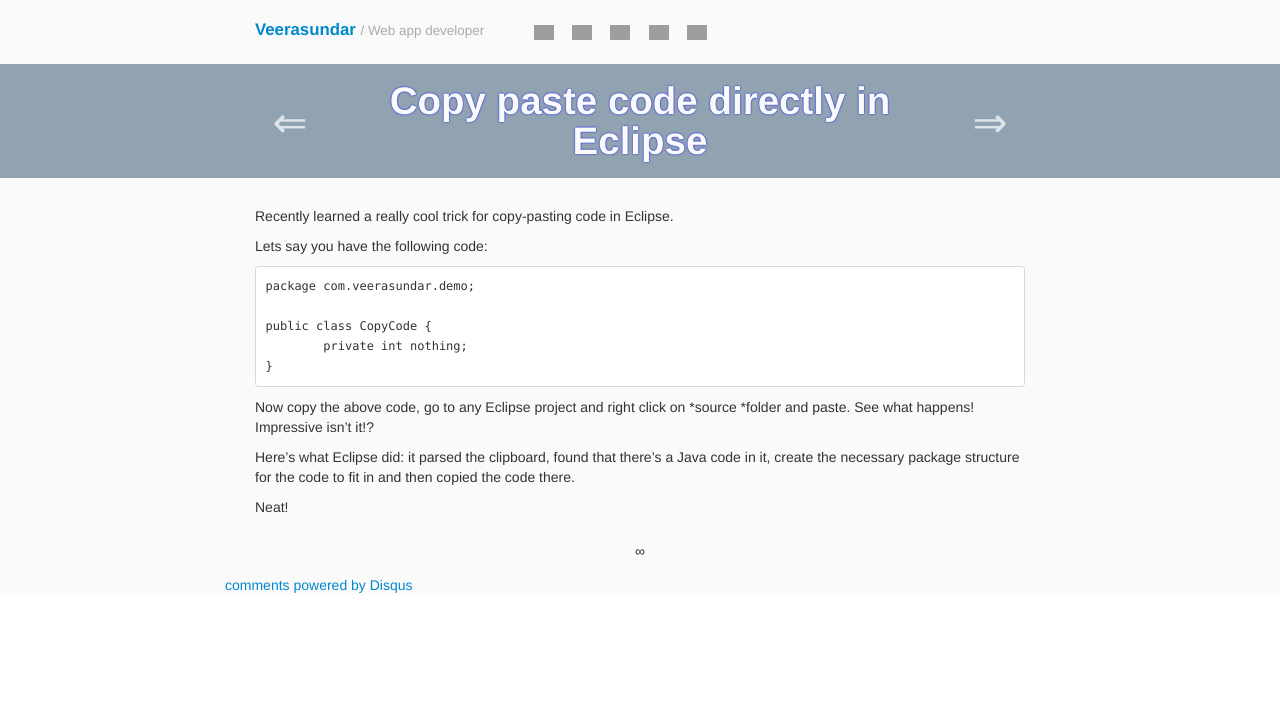
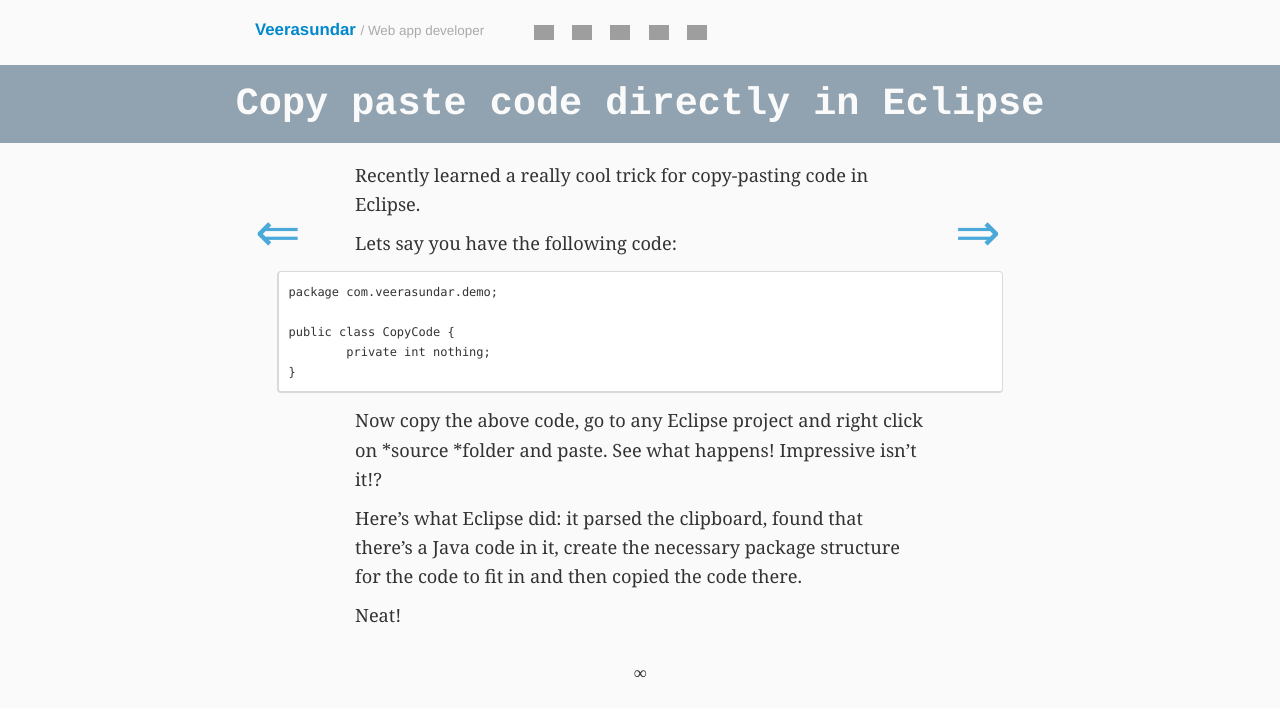
Before and after one commit to canwe/blog, a Jekyll site: the page built from _posts/2011-09-10-copy-paste-code-directly-in-eclipse.md, in a window 1280 px wide. Shown: the top 717 px of the page. Built offline with Jekyll 4.4.1, drawn with Linux system fonts in a browser that asks for light colours; some web fonts are replaced; Markdown is read by kramdown in place of the engine named in the settings; comment, search, counter and statistics services are not loaded; grey boxes are pictures that could not be loaded.

Commit message:
Layout changes.

```diff
--- a/_layouts/default.html
+++ b/_layouts/default.html
@@ -5,6 +5,9 @@
    <title>{{ page.title }}</title>
    <meta name="author" content="Veerasundar" />
    <meta name="viewport" content="width=device-width, initial-scale=1.0">
+
+   <!--Google font -->
+   <link href='http://fonts.googleapis.com/css?family=Amethysta' rel='stylesheet' type='text/css'>
 
    <!-- syntax highlighting CSS -->
    <link rel="stylesheet" href="/blog/css/syntax.css" type="text/css" />
@@ -14,6 +17,7 @@
 
    <!-- Homepage CSS -->
    <link rel="stylesheet" href="/blog/css/screen.css" type="text/css" media="screen, projection" />
+
 
 </head>
 <body>
--- a/_layouts/post.html
+++ b/_layouts/post.html
@@ -3,28 +3,30 @@
 ---
 <div id="post">
     <div class='hero'>
-        <div class='container'>
+        <h1>{{ page.title }}</h1>
+    </div>
+    <div class='content container'>
         <div class='row'>
-                <section class='span1 prev arrow'>
+            <section class='span1 prev arrow hidden-phone'>
                 <a href='/blog{{ page.previous.url }}' title='{{ page.previous.title }}'>&#8656;</a>
             </section>
-                <section class='title span6'>
-                    <h1>{{ page.title }}</h1>
-                </section>
-                <section class='span1 next arrow'>
+            <article class='span6'>
+                {{ content }}
+            </article>
+            <section class='span1 next arrow hidden-phone'>
                 <a href='/blog{{ page.next.url }}' title='{{ page.next.title }}'>&#8658;</a>
             </section>
         </div>
+        <div class='endfinity row'>&#8734;</div>
+        <div class='row'>
+            <div class="fb-like-box span8" data-href="https://www.facebook.com/veera.sundar.blog" data-width="750" data-show-faces="true" data-stream="false" data-header="false">
             </div>
         </div>
-    <div class='content container'>
-        {{ content }}
     </div>
 
     <div class='comments container'>
-        <div class='endfinity row'>&#8734;</div>
         <div class='row'>
-            <div id="disqus_thread"></div>
+            <div id="disqus_thread" class='span8'></div>
             <script type="text/javascript">
                 /* * * CONFIGURATION VARIABLES: EDIT BEFORE PASTING INTO YOUR WEBPAGE * * */
                 var disqus_shortname = 'vraa'; // required: replace example with your forum shortname
@@ -36,9 +38,14 @@
                     (document.getElementsByTagName('head')[0] || document.getElementsByTagName('body')[0]).appendChild(dsq);
                 })();
             </script>
-                <noscript>Please enable JavaScript to view the <a href="http://disqus.com/?ref_noscript">comments powered by Disqus.</a></noscript>
-                <a href="http://disqus.com" class="dsq-brlink">comments powered by <span class="logo-disqus">Disqus</span></a>
         </div>
     </div>
+    <div id="fb-root"></div>
+    <script>(function(d, s, id) {
+      var js, fjs = d.getElementsByTagName(s)[0];
+      if (d.getElementById(id)) return;
+      js = d.createElement(s); js.id = id;
+      js.src = "//connect.facebook.net/en_US/all.js#xfbml=1&appId=167101520094223";
+      fjs.parentNode.insertBefore(js, fjs);
+    }(document, 'script', 'facebook-jssdk'));</script>
 </div>
-</div>
--- a/css/screen.css
+++ b/css/screen.css
@@ -34,24 +34,27 @@
 }
 
 .hero{
-  margin: .2em 0 2em 0;
+  margin: .2em 0 1em 0;
   padding:.5em 0;
   background-color: #91A3B0;
   color: #fafafa;
   text-align: center;
+  font-family: Courier;
 }
   .hero a{
     color: #fff;
     text-decoration: none;
     border-bottom: 1px dashed;
   }
-.hero h1, .hero h2{
-  text-shadow:0 0 2px #00f;
-}
 
 .endfinity{
   margin:1em 0;
   text-align: center;
+}
+
+#post{
+  font:1.3em Georgia;
+  line-height: 1.6em;
 }
 
 #post .content.container h1{
@@ -74,3 +77,23 @@
     .arrow a[href='/blog']{
       display: none;
     }
+#post pre{
+  margin:1em -6em;
+  border-left: 2px solid rgba(0, 0, 0, 0.15);
+  border-bottom: 2px solid rgba(0, 0, 0, 0.15);
+}
+
+#post li{
+  line-height: 1.5em;
+}
+.ad{
+  text-align: center;
+  margin:1em 0;
+}
+.content{
+  margin-top: 1em;
+}
+
+#post .title{
+  text-align: center;
+}
```
Lines whose indentation alone changed are shown as unchanged.
